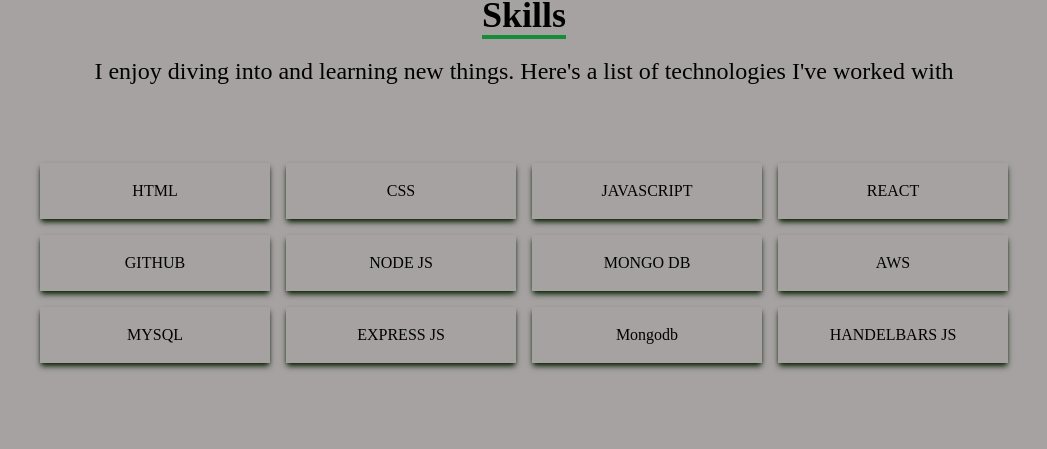
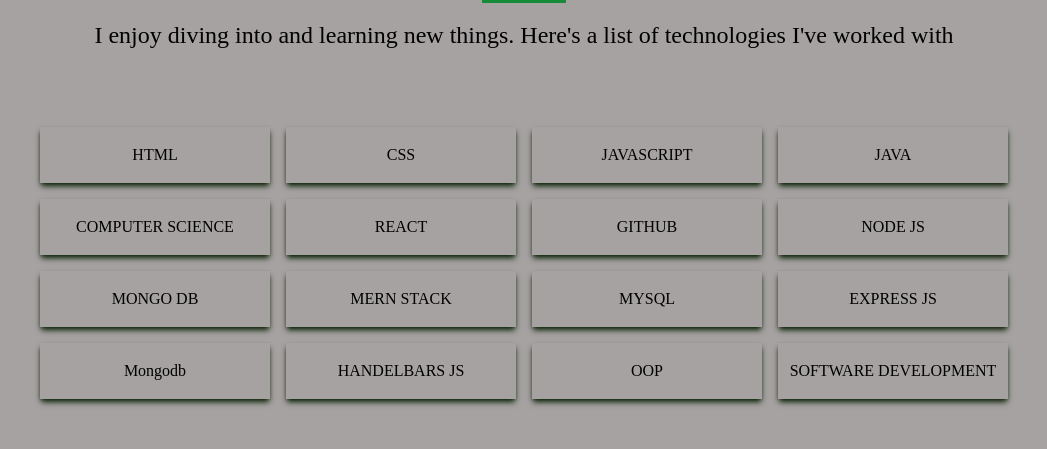
Before and after one commit to tegaomare/react-personal-portfolio, a React (Create React App) app: page / in a window 1280 px wide. Shown: the part 1805-2254 px from the top of the page, without its empty margins (116-1163 px from the left). Built offline with nearby package versions, Linux system fonts and the light colour scheme.

Commit message:
more skills added

```diff
--- a/src/components/Skills.jsx
+++ b/src/components/Skills.jsx
@@ -20,6 +20,13 @@
                   <p className='my-4'>JAVASCRIPT</p>
               </div>
               <div className='shadow-md shadow-[#11270B] hover:scale-110 duration-500'>
+                  <p className='my-4'>JAVA</p>
+              </div>
+              <div className='shadow-md shadow-[#11270B] hover:scale-110 duration-500'>
+                  <p className='my-4'>COMPUTER SCIENCE</p>
+              </div>
+
+              <div className='shadow-md shadow-[#11270B] hover:scale-110 duration-500'>
                   <p className='my-4'>REACT</p>
               </div>
               <div className='shadow-md shadow-[#11270B] hover:scale-110 duration-500'>
@@ -32,7 +39,7 @@
                   <p className='my-4'>MONGO DB</p>
               </div>
               <div className='shadow-md shadow-[#11270B] hover:scale-110 duration-500'>
-                  <p className='my-4'>AWS</p>
+                  <p className='my-4'>MERN STACK</p>
               </div>
               <div className='shadow-md shadow-[#11270B] hover:scale-110 duration-500'>
                   <p className='my-4'>MYSQL</p>
@@ -46,6 +53,12 @@
               <div className='shadow-md shadow-[#11270B] hover:scale-110 duration-500'>
                   <p className='my-4'>HANDELBARS JS</p>
               </div>
+              <div className='shadow-md shadow-[#11270B] hover:scale-110 duration-500'>
+                  <p className='my-4'>OOP</p>
+              </div>
+              <div className='shadow-md shadow-[#11270B] hover:scale-110 duration-500'>
+                  <p className='my-4'>SOFTWARE DEVELOPMENT</p>
+              </div>
           </div>
       </div>
     </div>
```
